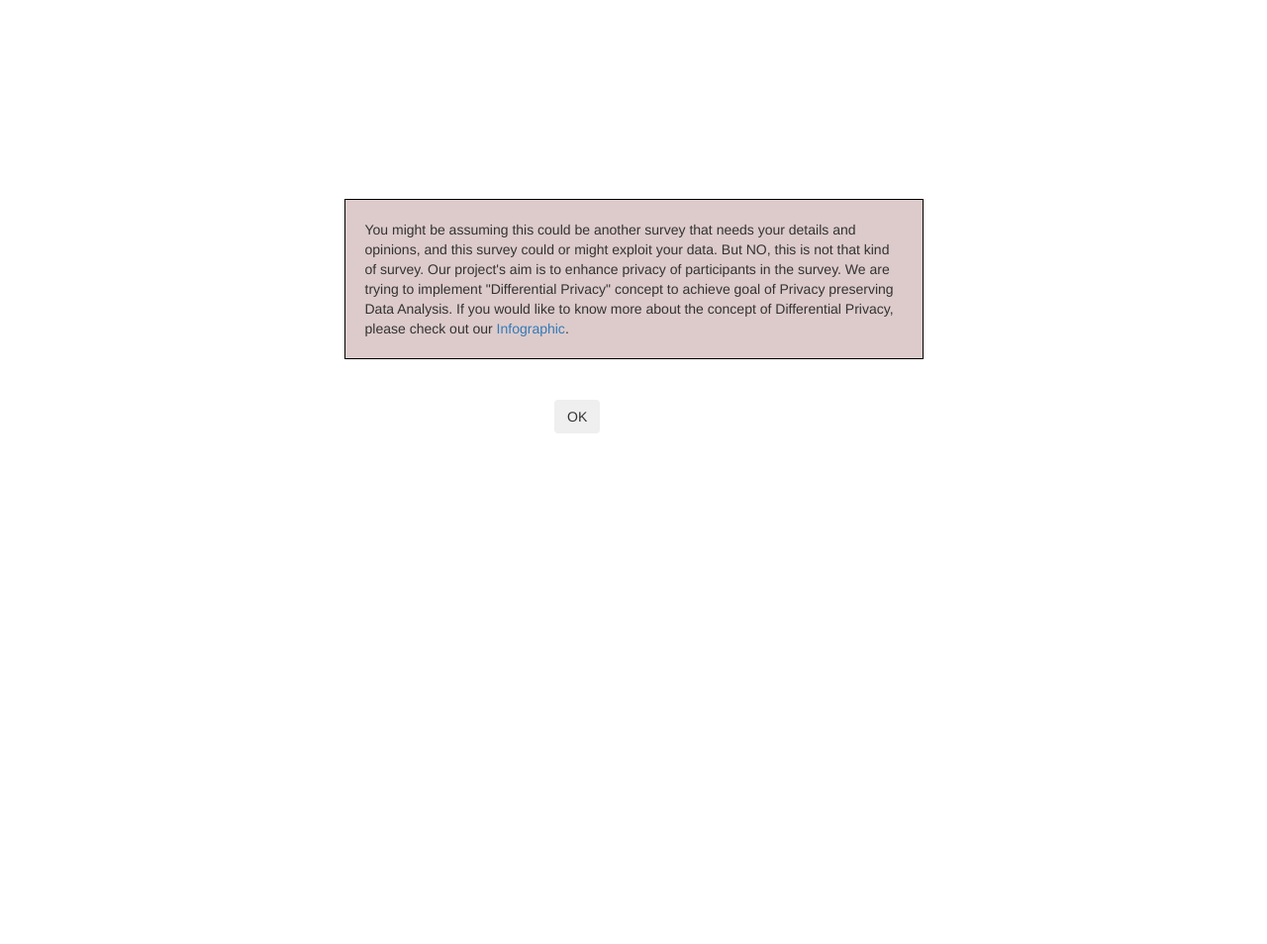
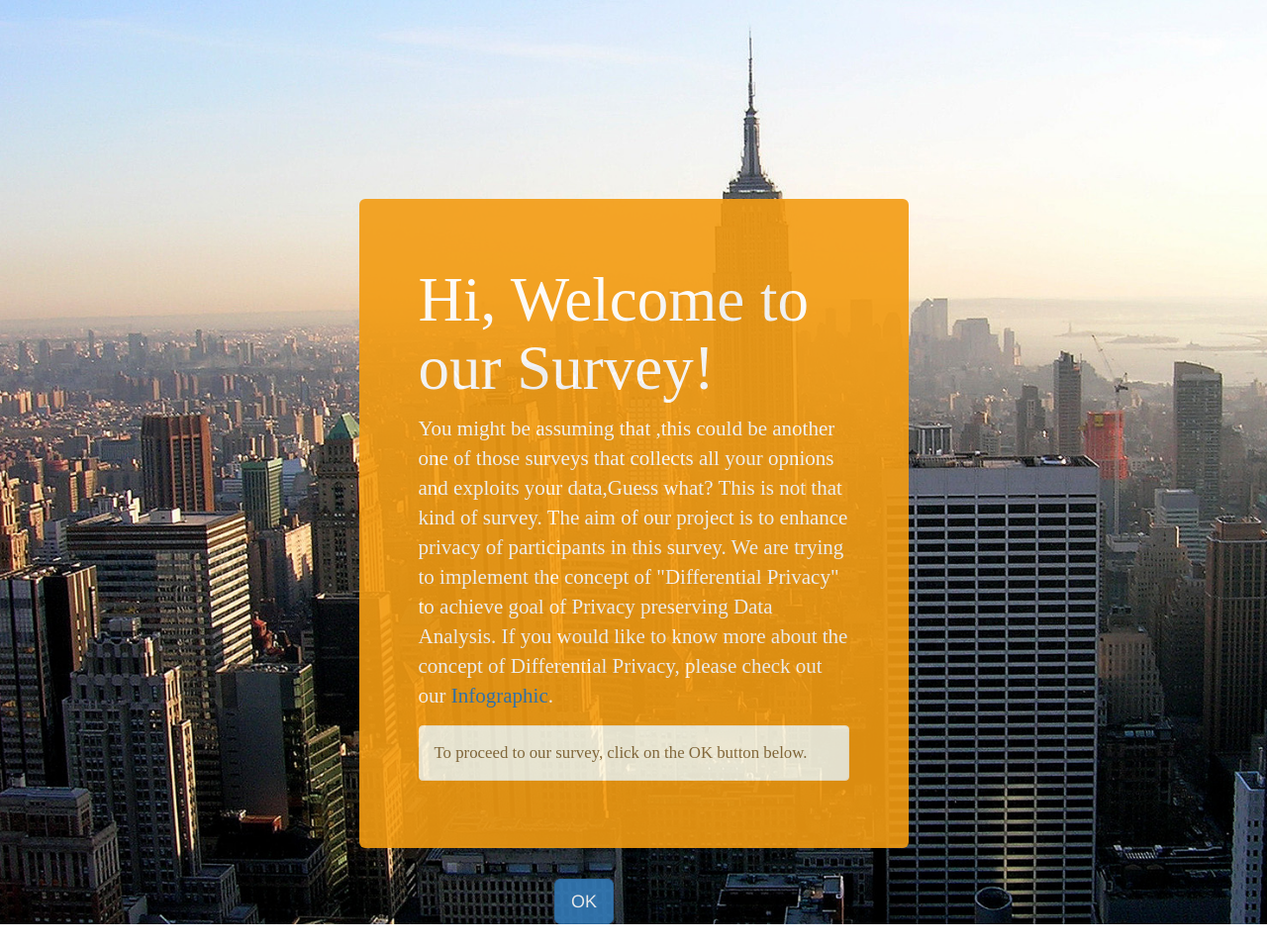
Before and after one commit to ojesh16/Master-Project-on-Differential-Privacy, a PHP site: page /mainpage.html in a window 1280 px wide. Shown: the whole page at 99% size. Before the commit the page ends 438 px from the top, so only its background shows below. Run offline with PHP 8.4, Linux system fonts and the light colour scheme.

Commit message:
CSS added to mainpage, Images folder, Small edits in Policy

```diff
--- a/Website Design/mainpage.html
+++ b/Website Design/mainpage.html
@@ -6,6 +6,7 @@
 	<link rel="stylesheet" type="text/css" href="style1.css">
 </head>
 <body>
+    <div class="page1">
 	<div class="container">
 		<div class="row">
 		<br><br>
@@ -17,21 +18,29 @@
 
 			<div class="col-xs-12 title"></div>
 			<div class="col-xs-3"></div>
-			<div class="col-xs-6 backgr">You might be assuming this could be another survey that needs your details and opinions, and this survey could or might exploit your data. But NO, this is not that kind of survey. Our project&#39s aim is to enhance privacy of participants in the survey. We are trying to implement &#34Differential Privacy&#34 concept to achieve goal of Privacy preserving Data Analysis. If you would like to know more about the concept of Differential Privacy, please check out our <a class="imag" href="http://placehold.it/350x150">Infographic</a>.</div>
+            <div class="col-xs-6" style="color:white; font-family: Varela Round;font-size:120%;">
+            <div class="jumbotron" style="background-color:#f39c12;opacity:0.9">
+  <h1>Hi, Welcome to our Survey!</h1>
+  <p>You might be assuming that ,this could be another one of those surveys that collects all your opnions and exploits your data,Guess what? This is not that kind of survey. The aim of our project is to enhance privacy of participants in this survey. We are trying to implement the concept of &#34Differential Privacy&#34  to achieve goal of Privacy preserving Data Analysis. If you would like to know more about the concept of Differential Privacy, please check out our <a class="imag" href="http://placehold.it/350x150">Infographic</a>.</p>
+            <div class="alert alert-warning">To proceed to our survey, click on the OK button below.</div>
+
+</div>
+			</div>
 			<div class="col-xs-3"></div>
 
 		</div>
-		<br>
-		<br>
+
 		<div class="col-xs-12"></div>
 		<div class="col-xs-5"></div>
 		<div class="col-xs-2">
 		<form method="get" action="dataprivacy.html">
-		<button type="button submit" class="btn btn-secondary">OK</button>
+		<button type="button submit" class="btn btn-primary btn-lg" style="opacity:0.9">OK</button>
 		</form>
 		</div>
 		<div class="col-xs-5"></div>
+		</div>
+	</div>
+    <br/>
+</body>
 
-	</div>
-</body>
 </html>
--- a/Website Design/style1.css
+++ b/Website Design/style1.css
@@ -10,7 +10,7 @@
 	align-items: center;
 }
 
-.btn .btn-default {
+.btn .btn-warning {
 	background-color: #ddcbcb;
 }
 
@@ -26,3 +26,10 @@
 	font:16px/26px Georgia, Garamond, Serif;
 	overflow:auto;
 }
+.page1{
+    background-image: url(Images/2.jpg);
+    -webkit-background-size: cover;
+  -moz-background-size: cover;
+  -o-background-size: cover;
+  background-size: cover;
+}
```
Also changed, not shown: Website Design/dataprivacy.html (+7 -7 lines), Website Design/Images/1.jpg (added), Website Design/Images/2.jpg (added), Website Design/Images/rome.jpg (added).
